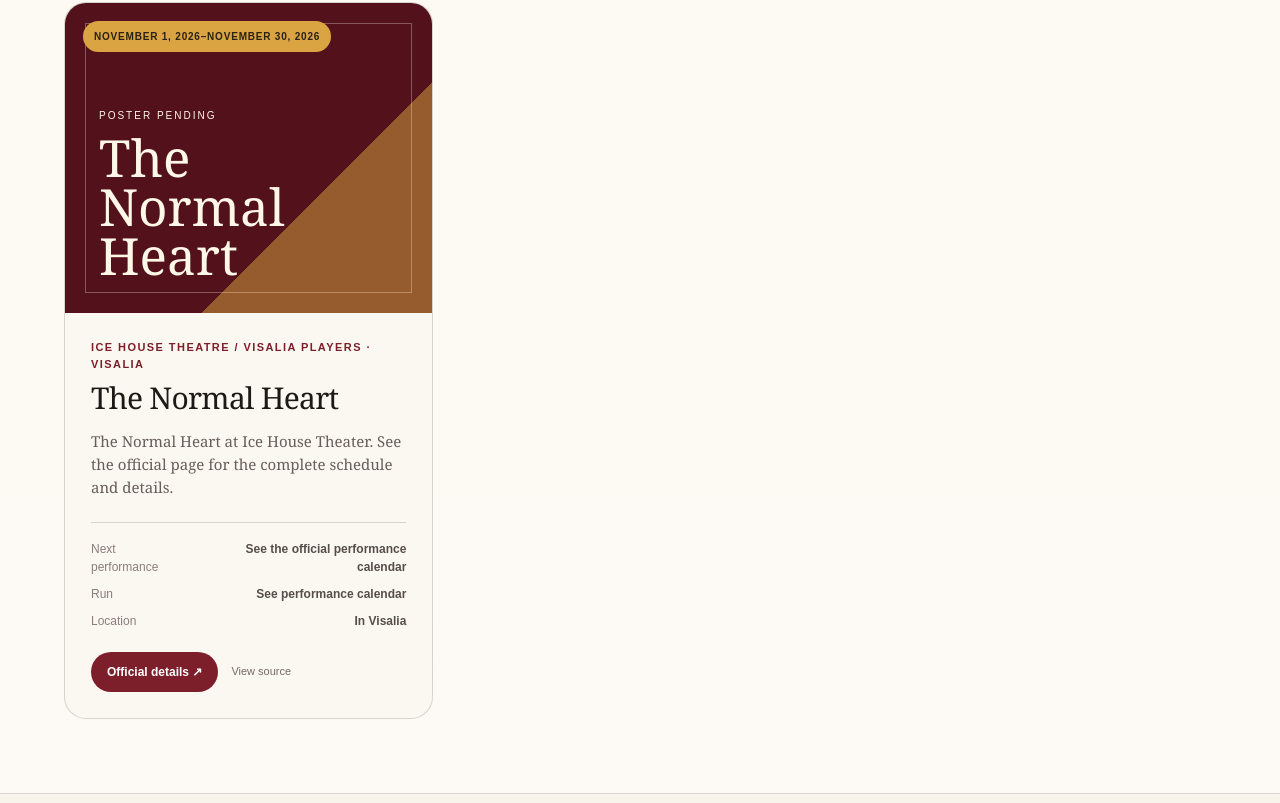
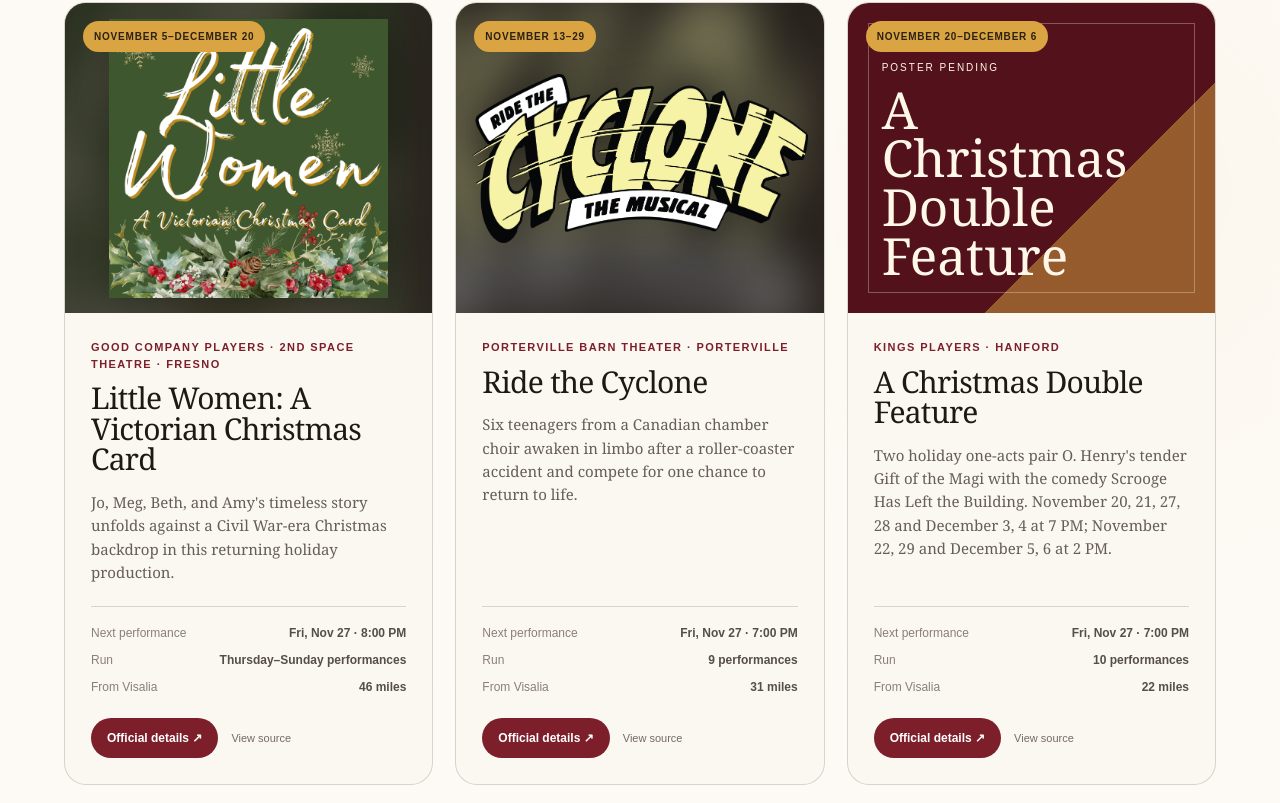
Before and after one commit to jgsack/valley-stage-visalia, a Next.js app: page / in a window 1280 px wide. Shown: the part 1117-1920 px from the top of the page. Built offline with nearby package versions, Linux system fonts and the light colour scheme; no server answers.

Commit message:
Reject invented month-wide runs and reconcile November 27 sources

```diff
--- a/data/pilot-snapshot.json
+++ b/data/pilot-snapshot.json
@@ -983,14 +983,14 @@
       "city": "Fresno",
       "distance": 44,
       "run": "March 20, 2027–March 21, 2027",
-      "next": "Sat, Mar 20",
+      "next": "Sat, Mar 20 · 7:30 PM",
       "performanceCount": "See performance calendar",
       "description": "Shen Yun at Saroyan Theatre. See the official page for the complete schedule and details.",
       "status": "soon",
       "sourceUrl": "https://us.atgtickets.com/venues/saroyan-theatre/whats-on/",
-      "detailsUrl": "https://us.atgtickets.com/venues/saroyan-theatre/whats-on/",
+      "detailsUrl": "https://us.atgtickets.com/events/shen-yun/saroyan-theatre/",
       "organizationId": "broadway-fresno-saroyan",
-      "aiManaged": true,
+      "aiManaged": false,
       "evidence": [
         "Shen Yun Shen Yun Dance Saroyan Theatre Sat, Mar 20 - Sun, Mar 21, 2027"
       ],
@@ -1090,26 +1090,6 @@
         "Encore Theatre Company 324 S. N Street, Tulare, CA 93274"
       ],
       "verifiedDate": "2026-11-25"
-    },
-    {
-      "id": "ice-house-7a8f25c23b6d",
-      "title": "The Normal Heart",
-      "theater": "Ice House Theatre / Visalia Players",
-      "city": "Visalia",
-      "distance": 2,
-      "run": "November 1, 2026–November 30, 2026",
-      "next": "See the official performance calendar",
-      "performanceCount": "See performance calendar",
-      "description": "The Normal Heart at Ice House Theater. See the official page for the complete schedule and details.",
-      "status": "now",
-      "sourceUrl": "https://www.visaliaicehouse.com/projects-6",
-      "detailsUrl": "https://www.visaliaicehouse.com/projects-6",
-      "organizationId": "ice-house",
-      "aiManaged": true,
-      "evidence": [
-        "The Normal Heart Directed by JJ Pestano November 2026"
-      ],
-      "verifiedDate": "2026-11-27"
     }
   ],
   "sources": [
--- a/data/supplemental-audit.json
+++ b/data/supplemental-audit.json
@@ -1,6 +1,13 @@
 {
   "checkedAt": "2026-10-31",
   "followups": [
+    {
+      "checkedAt": "2026-11-27",
+      "schools": "All 40 district and school calendar months through June 2027 returnedHTTP200 without retries, no new theatrical production or acting call. Existing school and COS schedules unchanged; TCOE summer Singin' in the Rain still undated. TCOE and Redwood-linked Ludus returned403; school/COS/TCOE social discovery incomplete.",
+      "result": "Removed an incorrectly resurrected Normal Heart record: the importer invented November 1–30 from the season's month-only November 2026 text, while the specific official ticket page confirms November 6–21. Added an exact-calendar-day evidence requirement and regression tests to reject month-only invented runs. Restored Shen Yun's corroborated March 20 at 7:30 PM and specific ticket link; made that reviewed record curated so broad date-only extraction cannot erase the correction. No newly verified shows, calls, artwork or genuine expirations.",
+      "evidence": ["https://www.onthestage.tickets/show/the-visalia-players/69672365a9c779105c7532ec", "https://us.atgtickets.com/events/shen-yun/saroyan-theatre/", "https://www.encoretulare.org/"],
+      "access": "Direct Ice House three pages, Encore three pages, Kings homepage, Selma five feeds, CenterStage four pages and ATG three feeds returned403; readable official alternatives checked. GCP, Fresno State and Broadway reachable locally; legacy Fresno URLs redirect to Events Fresno. Reedley FAQ recovered after one timeout. Social discovery incomplete due to temporary blocks, retrieval failures and cache misses. Shadowlands remains an uncorroborated secondary lead, not published."
+    },
     {
       "checkedAt": "2026-11-26",
       "schools": "All 40 district and high-school calendar months through June 2027 returnedHTTP200 without retries. Existing school schedules, COS Carol December 1 at 7 PM and spring runs are unchanged. TCOE summer Singin' in the Rain remains undated, Ludus403; official school/COS/TCOE social retrieval incomplete.",
--- a/scripts/refresh-listings-ai.mjs
+++ b/scripts/refresh-listings-ai.mjs
@@ -148,6 +148,11 @@ export function validate(candidate,pages,day=today()){
   if(typeof candidate.venue!=="string" || !candidate.venue.trim()) return false;
   if(!Array.isArray(candidate.evidence)||!candidate.evidence.length||candidate.evidence.some(q=>typeof q!=="string"||q.length<8||q.length>1200||!page.text.includes(clean(q))))return false;
   const evidence=candidate.evidence.join(" ");
+  // A month announcement is not an exact run. Never fabricate its first/last
+  // days (for example, "November 2026" becoming November 1–30).
+  const calendarMonth="(?:Jan(?:uary)?|Feb(?:ruary)?|Mar(?:ch)?|Apr(?:il)?|May|Jun(?:e)?|Jul(?:y)?|Aug(?:ust)?|Sep(?:tember)?|Oct(?:ober)?|Nov(?:ember)?|Dec(?:ember)?)";
+  const publishedDay=new RegExp(`\\b${calendarMonth}\\.?\\s+\\d{1,2}(?!\\d)|\\b\\d{1,2}\\s+${calendarMonth}\\b|\\b20\\d{2}-\\d{2}-\\d{2}\\b|\\b\\d{1,2}/\\d{1,2}/(?:20)?\\d{2}\\b`,"i");
+  if(!publishedDay.test(evidence))return false;
   if(/\b(concert|screening|film|movie|stand[- ]up)\b/i.test(candidate.title+" "+evidence))return false;
   const quotedTitle=candidate.title.replace(/[.*+?^${}()|[\]\\]/g,"\\$&");
   if(new RegExp(`\\b(?:tale|story) of ${quotedTitle}\\b`,"i").test(evidence))return false;
```
Also changed, not shown: 1 other file (tests, documents, lock files or other folders).
